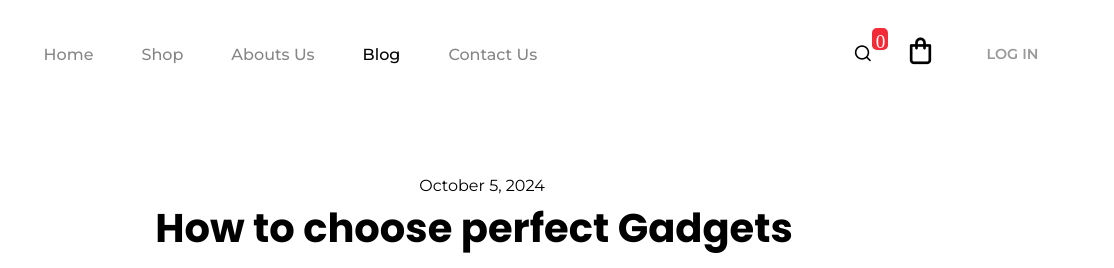
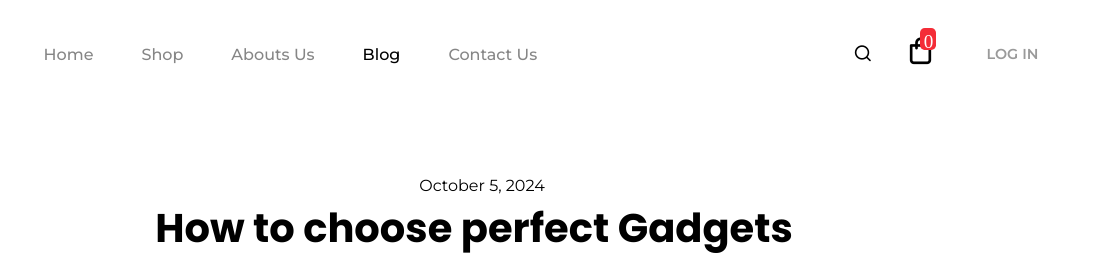
Before and after one commit to Manoj123-gif/e-commerce, a plain HTML site: page post5.html in a window 1280 px wide. Shown: the top 268 px of the page, 166-1280 px from the left. Drawn offline with nearby package versions, Linux system fonts and the light colour scheme.

Commit message:
Update post5.html

```diff
--- a/post5.html
+++ b/post5.html
@@ -51,7 +51,7 @@
           <i class="search uil uil-search" id="search-btn"></i>
 
           <i id="cart-icon" class="uli uil-shopping-bag"></i>
-          <div class="number">0</div>
+          <div class="number1">0</div>
             <header>
               <nav class="navbar">
                   <button class="login-btn  fs-montserrat">LOG IN</button>
```
